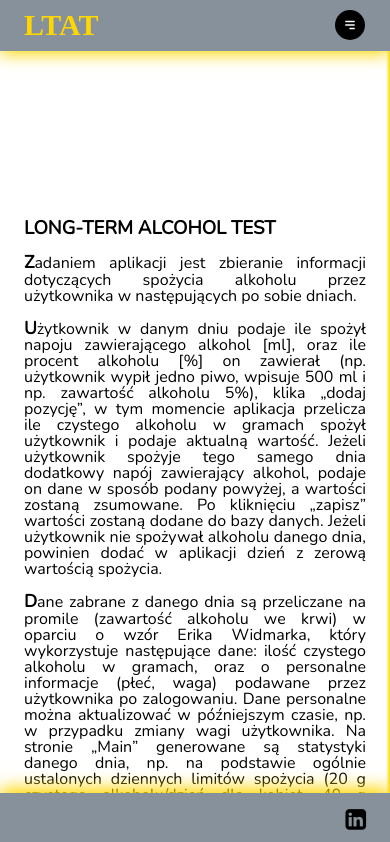
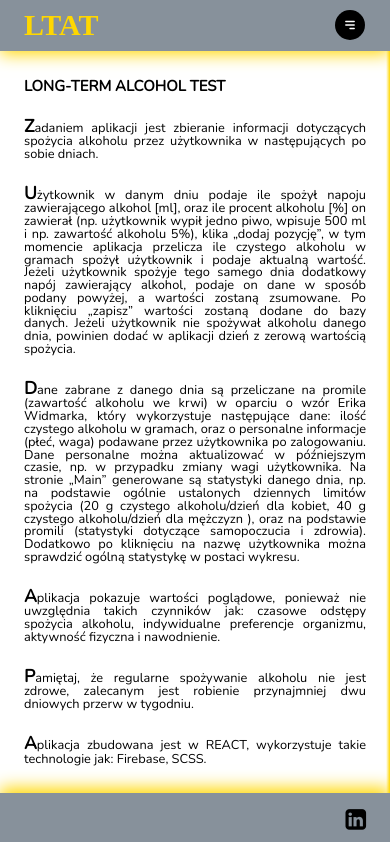
Before and after one commit to Tommatino/LTAT, a React (Vite) app: page /about in a window 390 px wide. Shown: the top 842 px of the page. Built offline with nearby package versions, Linux system fonts and the light colour scheme; no server answers; a web font is replaced by a local one.

Commit message:
add about mobile

```diff
--- a/src/Components/About/about.module.scss
+++ b/src/Components/About/about.module.scss
@@ -8,13 +8,26 @@
     display: flex;
     justify-content: center;
     align-items: center;
+    overflow-y: auto;
+    padding-top: 1.5rem;
+
+    @include mobile{
+      font-size: 0.8rem;
+    }
+
+    @include mobile_tablet{
+      width: 530px;
+    }
+    @media screen and (min-width: $tablet-above){
+      width: 760px;
+    }
   }
   &_article {
-    height: 60vh;
-    padding: 6vh 0;
+    overflow-y: hidden;
+    margin: auto;
   }
   h3, p {
-    margin-bottom: 1rem;
+    margin-bottom: 1.5rem;
     text-align: justify;
   }
   p::first-letter {
--- a/src/scss/_mixins.scss
+++ b/src/scss/_mixins.scss
@@ -24,6 +24,13 @@
   }
 }
 
+@mixin mobile_tablet {
+  @media screen and (min-width: #{$mobile-above}) and (max-width: #{$tablet}){
+    @content
+  }
+}
+
+
 @mixin background-main {
   background-color: rgba(255, 255, 255, 1);
   background-image: linear-gradient(90deg, rgba(255, 255, 255, 1) 99%, rgba(255, 215, 0, 1) 100%);
```
